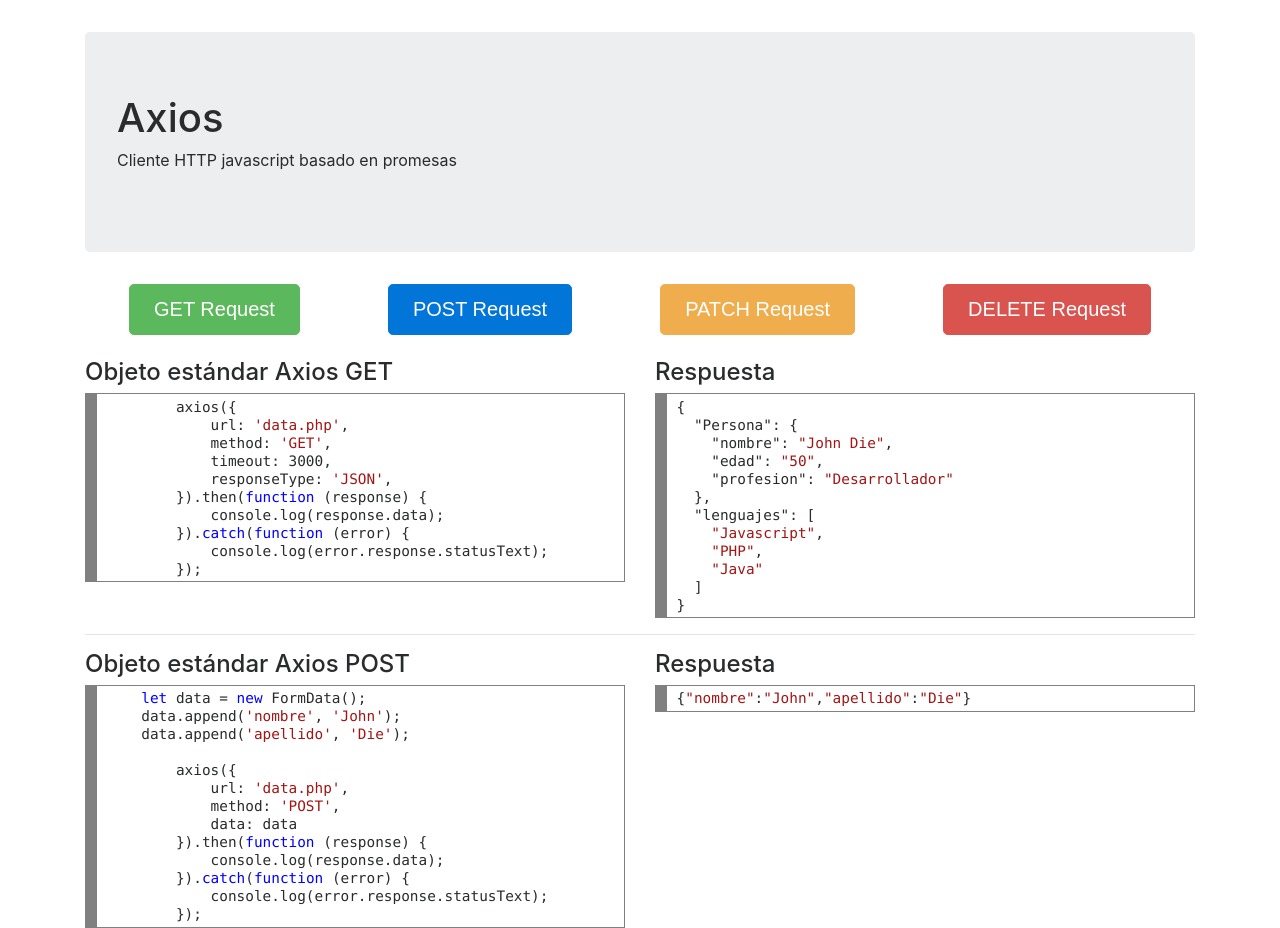
After one commit to eichgi/blog-hoclabs, a PHP site: page / in a window 1280 px wide. The commit adds this page. Run offline with PHP 8.4, Linux system fonts and the light colour scheme; some libraries are stand-ins or nearby versions.

Commit message:
Actualizando practica de Axios

```diff
--- /dev/null
+++ b/axios/index.html
@@ -0,0 +1,156 @@
+<!doctype html>
+<html lang="es">
+<head>
+    <meta charset="UTF-8">
+    <meta name="viewport"
+          content="width=device-width, user-scalable=no, initial-scale=1.0, maximum-scale=1.0, minimum-scale=1.0">
+    <meta http-equiv="X-UA-Compatible" content="ie=edge">
+    <!--<link rel="stylesheet" href="https://maxcdn.bootstrapcdn.com/bootstrap/3.3.7/css/bootstrap.min.css">-->
+    <link rel="stylesheet" href="https://maxcdn.bootstrapcdn.com/bootstrap/4.0.0-alpha.6/css/bootstrap.min.css"
+          integrity="sha384-rwoIResjU2yc3z8GV/NPeZWAv56rSmLldC3R/AZzGRnGxQQKnKkoFVhFQhNUwEyJ" crossorigin="anonymous">
+    <link rel="stylesheet" href="style.css">
+    <title>Axios</title>
+</head>
+<body>
+
+<div class="container">
+    <div class="row">
+        <div class="col">
+
+            <div class="jumbotron">
+                <h1>Axios</h1>
+                <p>Cliente HTTP javascript basado en promesas</p>
+            </div>
+
+            <div class="botones">
+                <button class="btn btn-success btn-get btn-lg">GET Request</button>
+                <button class="btn btn-primary btn-post btn-lg">POST Request</button>
+                <button class="btn btn-warning btn-patch btn-lg">PATCH Request</button>
+                <button class="btn btn-danger btn-delete btn-lg">DELETE Request</button>
+            </div>
+            <br>
+        </div>
+    </div>
+    <div class="row">
+        <div class="col">
+            <h4>Objeto estándar Axios GET</h4>
+            <!-- HTML generated using hilite.me -->
+            <div style="background: #ffffff; overflow:auto;width:auto;border:solid gray;border-width:.1em .1em .1em .8em;padding:.2em .6em;"><pre
+                    style="margin: 0; line-height: 125%">        axios({
+            url: <span style="color: #a31515">&#39;data.php&#39;</span>,
+            method: <span style="color: #a31515">&#39;GET&#39;</span>,
+            timeout: 3000,
+            responseType: <span style="color: #a31515">&#39;JSON&#39;</span>,
+        }).then(<span style="color: #0000ff">function</span> (response) {
+            console.log(response.data);
+        }).<span style="color: #0000ff">catch</span>(<span style="color: #0000ff">function</span> (error) {
+            console.log(error.response.statusText);
+        });
+</pre>
+            </div>
+
+
+        </div>
+
+        <div class="col">
+            <h4>Respuesta</h4>
+            <!-- HTML generated using hilite.me -->
+            <div style="background: #ffffff; overflow:auto;width:auto;border:solid gray;border-width:.1em .1em .1em .8em;padding:.2em .6em;">
+                <pre
+                        style="margin: 0; line-height: 125%">{
+  &quot;Persona&quot;: {
+    &quot;nombre&quot;: <span style="color: #a31515">&quot;John Die&quot;</span>,
+    &quot;edad&quot;: <span style="color: #a31515">&quot;50&quot;</span>,
+    &quot;profesion&quot;: <span style="color: #a31515">&quot;Desarrollador&quot;</span>
+  },
+  &quot;lenguajes&quot;: [
+    <span style="color: #a31515">&quot;Javascript&quot;</span>,
+    <span style="color: #a31515">&quot;PHP&quot;</span>,
+    <span style="color: #a31515">&quot;Java&quot;</span>
+  ]
+}
+</pre>
+            </div>
+        </div>
+    </div>
+    <hr>
+    <div class="row">
+        <div class="col">
+            <h4>Objeto estándar Axios POST</h4>
+            <!-- HTML generated using hilite.me -->
+            <!-- HTML generated using hilite.me -->
+            <div style="background: #ffffff; overflow:auto;width:auto;border:solid gray;border-width:.1em .1em .1em .8em;padding:.2em .6em;"><pre
+                    style="margin: 0; line-height: 125%">    <span style="color: #0000ff">let</span> data = <span
+                    style="color: #0000ff">new</span> FormData();
+    data.append(<span style="color: #a31515">&#39;nombre&#39;</span>, <span style="color: #a31515">&#39;John&#39;</span>);
+    data.append(<span style="color: #a31515">&#39;apellido&#39;</span>, <span
+                        style="color: #a31515">&#39;Die&#39;</span>);
+
+        axios({
+            url: <span style="color: #a31515">&#39;data.php&#39;</span>,
+            method: <span style="color: #a31515">&#39;POST&#39;</span>,
+            data: data
+        }).then(<span style="color: #0000ff">function</span> (response) {
+            console.log(response.data);
+        }).<span style="color: #0000ff">catch</span>(<span style="color: #0000ff">function</span> (error) {
+            console.log(error.response.statusText);
+        });
+</pre>
+            </div>
+
+
+            </pre></div>
+        <div class="col">
+            <h4>Respuesta</h4>
+            <!-- HTML generated using hilite.me -->
+            <div style="background: #ffffff; overflow:auto;width:auto;border:solid gray;border-width:.1em .1em .1em .8em;padding:.2em .6em;"><pre
+                    style="margin: 0; line-height: 125%">{<span style="color: #a31515">&quot;nombre&quot;</span>:<span
+                    style="color: #a31515">&quot;John&quot;</span>,<span
+                    style="color: #a31515">&quot;apellido&quot;</span>:<span
+                    style="color: #a31515">&quot;Die&quot;</span>}
+</pre>
+            </div>
+
+        </div>
+
+    </div>
+</div>
+</div>
+
+<script src="https://unpkg.com/axios@0.16.1/dist/axios.min.js"></script>
+<script src="https://cdn.rawgit.com/google/code-prettify/master/loader/run_prettify.js"></script>
+<script>
+
+    let get = document.querySelector('.btn-get');
+    get.addEventListener('click', function () {
+        axios({
+            url: 'data.php',
+            method: 'GET',
+            timeout: 3000,
+            responseType: 'JSON',
+        }).then(function (response) {
+            console.log(response.data);
+        }).catch(function (error) {
+            console.log(error.response.statusText);
+        });
+    });
+
+    let data = new FormData();
+    data.append('nombre', 'John');
+    data.append('apellido', 'Die');
+
+    let post = document.querySelector('.btn-post');
+    post.addEventListener('click', function () {
+        axios({
+            url: 'data.php',
+            method: 'POST',
+            data: data
+        }).then(function (response) {
+            console.log(response.data);
+        }).catch(function (error) {
+            console.log(error.response.statusText);
+        });
+    });
+</script>
+</body>
+</html>
--- a/axios/style.css
+++ b/axios/style.css
@@ -1,5 +1,6 @@
 .botones {
     display: flex;
+    justify-content: space-around;
 }
 
 .jumbotron {
```
Also changed, not shown: axios/data.php (+9 -2 lines), axios/ejemplos.html (deleted, +0 -49 lines).
